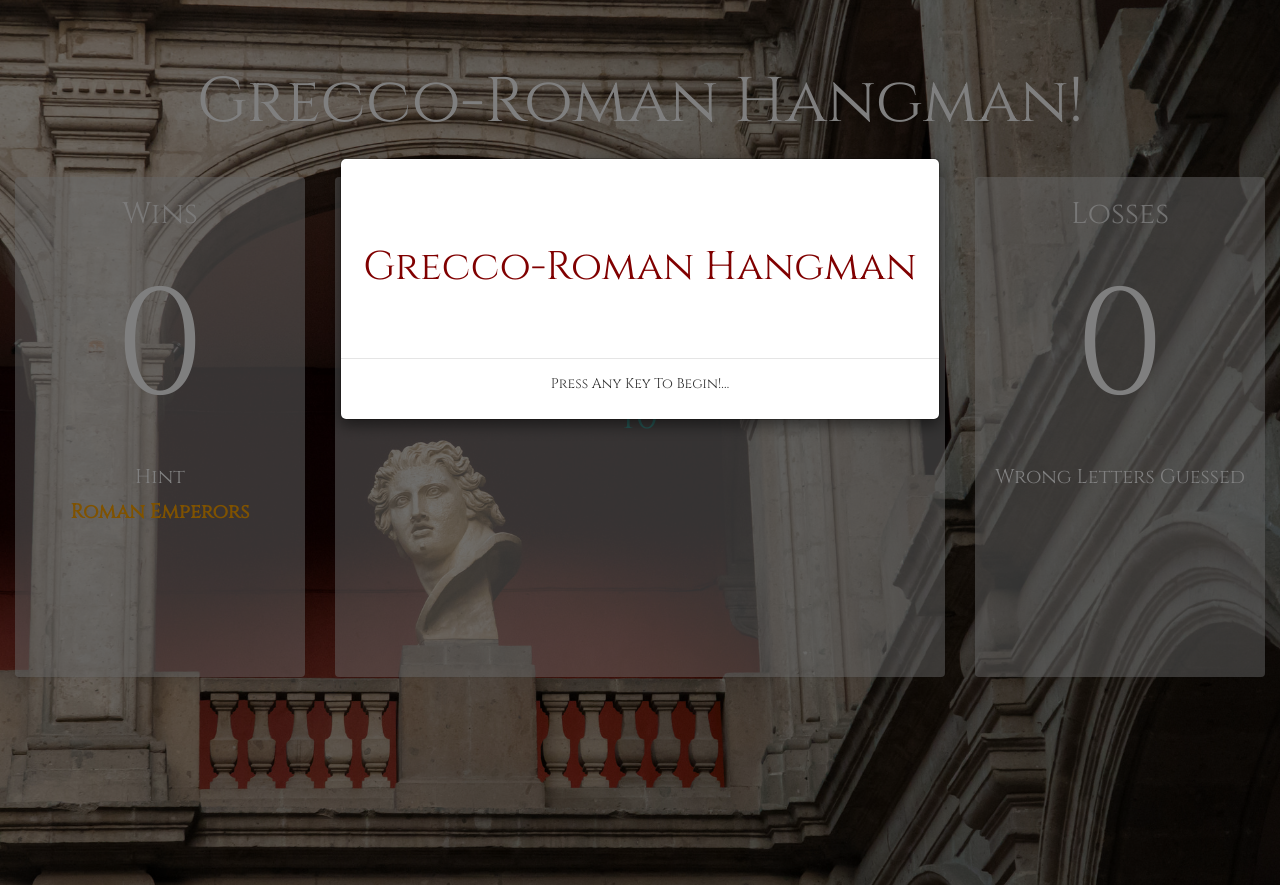
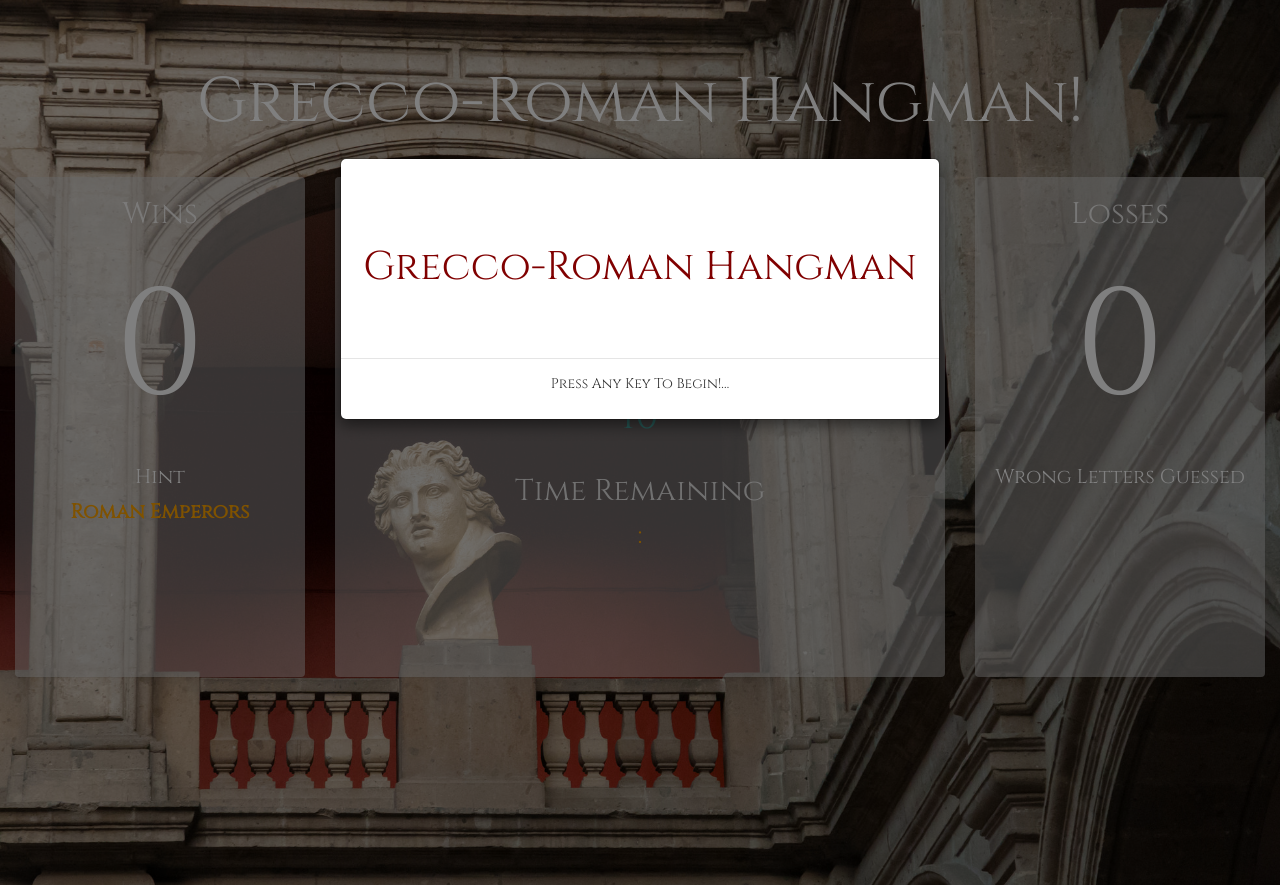
Before and after one commit to trooperandz/Hangman-Game, a PHP site: page / in a window 1280 px wide. Run offline with PHP 8.4, Linux system fonts and the light colour scheme.

Commit message:
Timer integration

```diff
--- a/assets/css/style.css
+++ b/assets/css/style.css
@@ -62,10 +62,6 @@
 
 #remaining-guesses {
 	font-size: 40px;
-}
-
-#time-p {
-	font-size: 17px;
 }
 
 h4 {
@@ -161,13 +157,14 @@
 	color: #fff;
 }
 
-#timer p {
+#timer {
 	display: inline-block;
 	padding: 0;
 	margin: 0;
-	font-size: 18px;
-	color: maroon;
+	font-size: 25px;
+	color: orange;
 	border-bottom: none;
+	text-align: center;
 }
 
 #timer span {
--- a/assets/javascript/game.js
+++ b/assets/javascript/game.js
@@ -186,6 +186,35 @@
 	}
 };
 
+var timer = {
+	startTimer: function() {
+		// Set timer for 15 minutes
+		var timeLimit = 60 * 15;
+    	var timer = timeLimit, minutes, seconds;
+    	setInterval(function () {
+    	    var minutes = parseInt(timer / 60, 10);
+    	    var seconds = parseInt(timer % 60, 10);
+
+    	    minutes = minutes < 10 ? "0" + minutes : minutes;
+    	    seconds = seconds < 10 ? "0" + seconds : seconds;
+
+    	    // If the time runs out, show the game over modal
+    	    if(minutes == "00" && seconds == "00") {
+    	    	game.showGameCompleteModal("Game Over! You ran out of time, slowpoke.");
+    	    }
+
+    	    // Update the html with the minutes and seconds values
+    	    $('.minutes').text(minutes);
+    	    $('.seconds').text(seconds);
+
+			// If the timer runs to zero, restart it
+    	    if (--timer < 0) {
+    	        timer = timeLimit;
+    	    }
+    	}, 1000);
+    }
+}
+
 $(document).ready(function() {
 	// Show the modal before gameplay begins
 	$("#myModal").modal("show");
@@ -224,6 +253,9 @@
 		if(game.initialInput) {
 			// Hide the modal when user presses the first key
 			$("#myModal").modal("hide");
+
+			// Initialize the timer
+    		timer.startTimer();
 
 			// Set the total number of rounds for round feedback. Note: value will not change as rounds progress.
 			game.roundsTotal = game.masterAnswerArray.length;
--- a/index.html
+++ b/index.html
@@ -87,14 +87,15 @@
 								<h3 class="text-center">Guesses Remaining</h3>
 								<p class="text-center" id="remaining-guesses">10</p>
 							</div>
-							<!-- Still working on getting the timer to work properly
-							<div class="col-sm-12 col-md-12 col-lg-12">
-								<h3 class="text-center" id="remaining-time">Time Remaining</h3>
-								<div class="text-center" id="timer">
-    								<p class="text-center" id="time-p"> Minutes: <span class="minutes"></span> </p> <br>
-    								<p class="text-center" id="time-p"> Seconds: <span class="seconds"></span> </p>
+							<!-- Still working on getting the timer to work properly -->
+							<div class="col-sm-12 col-md-12 col-lg-12 text-center">
+								<h3 id="remaining-time">Time Remaining</h3>
+								<div id="timer">
+									<p>
+										<span class="minutes"></span> : <span class="seconds"></span>
+									</p>
 								</div>
-							</div>-->
+							</div>
 						</div>
 					</div>
 				</section>
```
Also changed, not shown: README.md, assets/images/gate.jpg (deleted).
